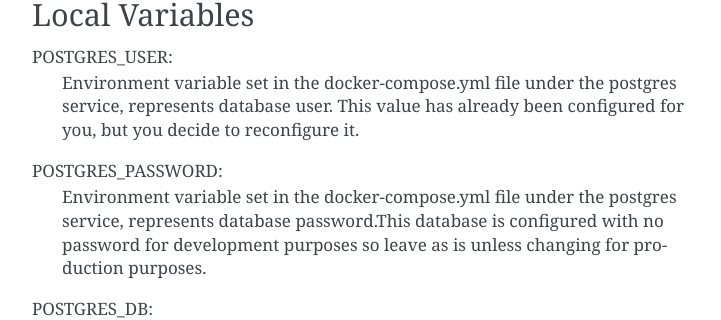
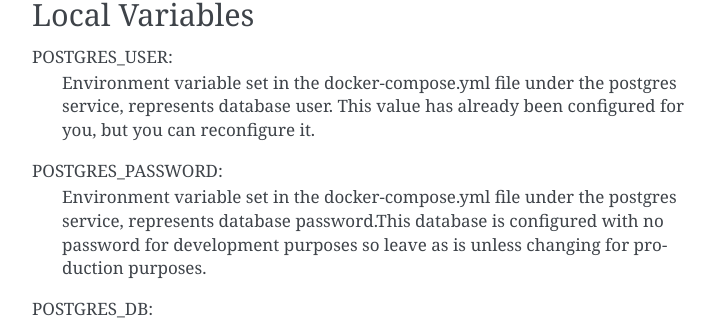
Before and after one commit to SFDO-Tooling/MetaDeploy, a Sphinx documentation site: the page built from docs/running_docker.rst, in a window 1280 px wide and 900 px high, scrolled down 949 px. Shown: the part 189-509 px from the top of the window, without its empty margins (388-1109 px from the left). Built offline with Sphinx 7.4.7, drawn with Linux system fonts in a browser that asks for light colours.

Commit message:
Update docs/running_docker.rst
Co-Authored-By: James Estevez <jestevez@salesforce.com>

```diff
--- a/docs/running_docker.rst
+++ b/docs/running_docker.rst
@@ -63,7 +63,7 @@ Local Variables
 POSTGRES_USER:
     Environment variable set in the docker-compose.yml file under the postgres service,
     represents database user. This value has already been configured for you, but
-    you decide to reconfigure it.
+    you can reconfigure it.
 
 POSTGRES_PASSWORD:
     Environment variable set in the docker-compose.yml file under the postgres service,
```
